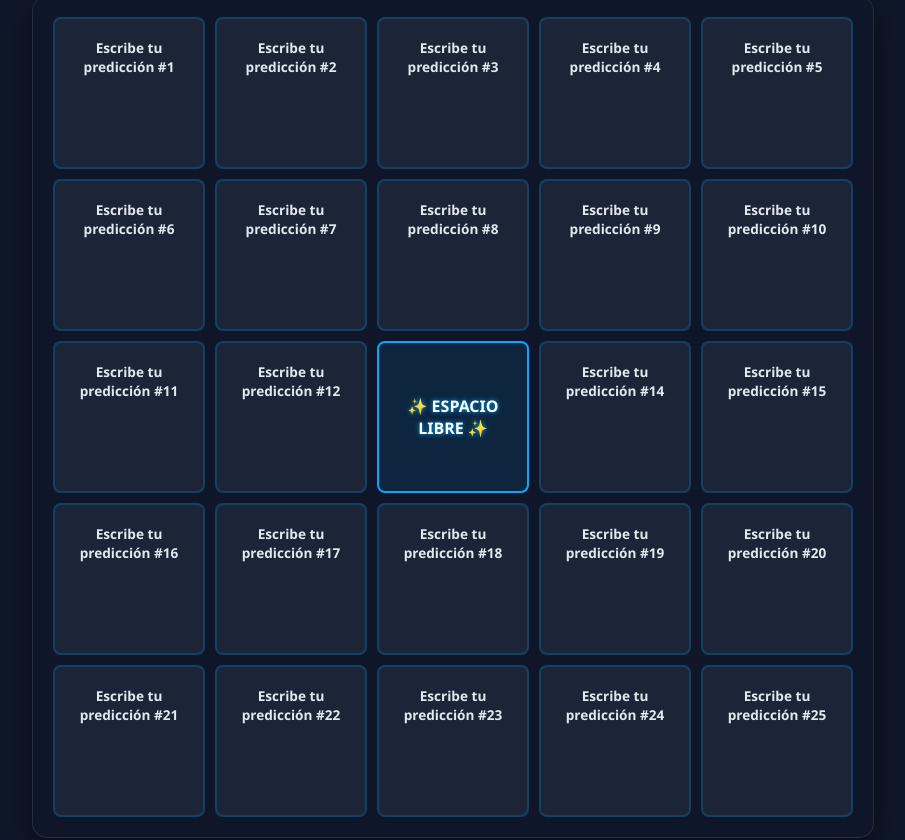
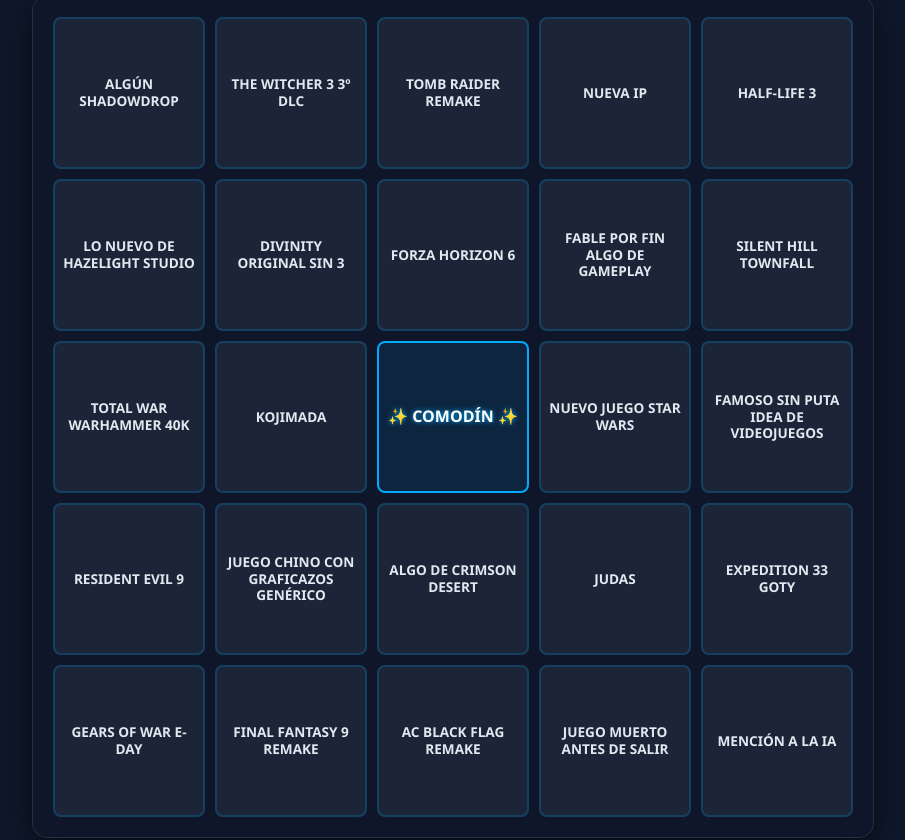
Before and after one commit to JorgePove/bingo_tga_2025_boche, a plain HTML site: page index.html in a window 1280 px wide. Shown: the part 360-1200 px from the top of the page, without its empty margins (187-1092 px from the left). Drawn offline with Linux system fonts and the light colour scheme.

Commit message:
Update index.html
Actualizando con nombres de casillas fijos

```diff
--- a/index.html
+++ b/index.html
@@ -107,41 +107,23 @@
             background: rgba(30, 41, 59, 0.9);
             border: 2px solid rgba(0, 170, 255, 0.2);
             aspect-ratio: 1 / 1;
-            /* PROPIEDADES CLAVE PARA EL CENTRADO */
+            /* PROPIEDADES CLAVE PARA EL CENTRADO DE TEXTO */
             display: flex;
             align-items: center;
             justify-content: center;
 
-            padding: 5px;
+            padding: 8px; /* Aumentamos el padding para el texto fijo */
             text-align: center;
             font-weight: bold;
+            font-size: 0.85rem; /* Tamaño para texto fijo */
             cursor: pointer;
             transition: all 0.3s ease;
             border-radius: 8px;
             user-select: none;
             color: #e2e8f0;
-            position: relative; /* Clave para superponer la X */
-            overflow: hidden; /* Asegura que la X no desborde */
-        }
-
-        /* Estilos del área de texto (para editar) */
-        .cell textarea {
-            /* TAMAÑO REDUCIDO PARA AUMENTAR EL ÁREA CLICABLE */
-            width: 80%;
-            height: 80%;
-
-            background: transparent;
-            border: none;
-            resize: none;
-            color: inherit;
-            font-size: 0.85rem;
-            font-family: inherit;
-            text-align: center;
-            font-weight: bold;
-            padding: 0;
-            box-sizing: border-box;
-            outline: none;
+            position: relative;
             overflow: hidden;
+            line-height: 1.2; /* Mejoramos la legibilidad de múltiples líneas */
         }
 
         .cell.free-space {
@@ -163,11 +145,11 @@
         /* ------------------------------------------------ */
         .cell.selected {
             /* Sombreado y fondo rojo transparente */
-            background: rgba(255, 0, 0, 0.2); /* Rojo muy transparente */
-            border-color: #ff0000; /* Borde rojo intenso */
-            color: #ffc0c0; /* Texto ligeramente rojizo */
+            background: rgba(255, 0, 0, 0.2);
+            border-color: #ff0000;
+            color: #ffc0c0;
             text-shadow: 0 0 5px #ff0000;
-            box-shadow: inset 0 0 20px rgba(255, 0, 0, 0.4), 0 0 15px rgba(255, 0, 0, 0.8); /* Sombra exterior roja */
+            box-shadow: inset 0 0 20px rgba(255, 0, 0, 0.4), 0 0 15px rgba(255, 0, 0, 0.8);
         }
 
         /* Pseudoelemento para la primera barra de la X (/) */
@@ -176,9 +158,9 @@
             position: absolute;
             top: 50%;
             left: 50%;
-            width: 120%; /* Asegura que cubra toda la celda */
-            height: 15px; /* Grosor de la línea */
-            background: rgba(255, 0, 0, 0.4); /* Rojo con transparencia */
+            width: 120%;
+            height: 15px;
+            background: rgba(255, 0, 0, 0.4);
             transform: translate(-50%, -50%) rotate(45deg);
             z-index: 10;
         }
@@ -191,13 +173,13 @@
             left: 50%;
             width: 120%;
             height: 15px;
-            background: rgba(255, 0, 0, 0.4); /* Rojo con transparencia */
+            background: rgba(255, 0, 0, 0.4);
             transform: translate(-50%, -50%) rotate(-45deg);
             z-index: 10;
         }
 
-        /* El área de texto y el texto de la casilla libre deben estar por encima de la X (mayor z-index) */
-        .cell.selected textarea,
+        /* El texto de la celda debe estar por encima de la X */
+        .cell.selected,
         .cell.free-space {
             z-index: 11;
         }
@@ -232,12 +214,10 @@
             .metallic-title { font-size: 1.5rem; }
             .neon-year { font-size: 2.5rem; }
             .bingo-grid { gap: 5px; }
-            .cell textarea { font-size: 0.65rem; }
+            .cell { font-size: 0.65rem; padding: 5px; }
             .cell.free-space { font-size: 0.75rem; }
-
-            /* Ajuste de la X para móviles */
             .cell.selected::before, .cell.selected::after {
-                height: 10px; /* X más fina en móviles */
+                height: 10px;
             }
         }
     </style>
@@ -271,31 +251,60 @@
     <script>
         const board = document.getElementById('bingoBoard');
 
+        // ==========================================================
+        // === ZONA DE PREDICCIONES: Modifica solo este array ===
+        // ==========================================================
+        const PREDICCIONES_BINGO = [
+            // Fila 1
+            "ALGÚN SHADOWDROP",
+            "THE WITCHER 3 3º DLC",
+            "TOMB RAIDER REMAKE",
+            "NUEVA IP",
+            "HALF-LIFE 3",
+            // Fila 2
+            "LO NUEVO DE HAZELIGHT STUDIO",
+            "DIVINITY ORIGINAL SIN 3",
+            "FORZA HORIZON 6",
+            "FABLE POR FIN ALGO DE GAMEPLAY",
+            "SILENT HILL TOWNFALL",
+            // Fila 3
+            "TOTAL WAR WARHAMMER 40K",
+            "KOJIMADA",
+            "✨ COMODÍN ✨", // Posición 12 (Contará como índice 12 si se usa el comodín)
+            "NUEVO JUEGO STAR WARS",
+            "FAMOSO SIN PUTA IDEA DE VIDEOJUEGOS",
+            // Fila 4
+            "RESIDENT EVIL 9",
+            "JUEGO CHINO CON GRAFICAZOS GENÉRICO",
+            "ALGO DE CRIMSON DESERT",
+            "JUDAS",
+            "EXPEDITION 33 GOTY",
+            // Fila 5
+            "GEARS OF WAR E-DAY",
+            "FINAL FANTASY 9 REMAKE",
+            "AC BLACK FLAG REMAKE",
+            "JUEGO MUERTO ANTES DE SALIR",
+            "MENCIÓN A LA IA"
+        ];
+        // ==========================================================
+
         function createBoard() {
             for (let i = 0; i < 25; i++) {
                 const cell = document.createElement('div');
                 cell.classList.add('cell');
 
+                // Asignar el texto de la lista al contenido de la celda
+                cell.textContent = PREDICCIONES_BINGO[i];
+
+                // Identificar y estilizar la casilla de comodín (índice 12)
                 if (i === 12) {
-                     // Casilla central: Texto fijo y clase especial
-                     cell.textContent = "✨ ESPACIO LIBRE ✨";
                      cell.classList.add('free-space');
-                } else {
-                    // Creación del área de texto para que el usuario escriba
-                    const textarea = document.createElement('textarea');
-                    textarea.value = `Escribe tu predicción #${i + 1}`;
-                    textarea.rows = 3;
-                    cell.appendChild(textarea);
-
-                    // Bloqueamos la propagación del clic al editar el texto.
-                    textarea.addEventListener('click', (e) => {
-                        e.stopPropagation();
-                    });
                 }
 
                 // Evento para marcar/desmarcar la celda (funcionalidad de bingo).
                 cell.addEventListener('click', () => {
-                    if (!cell.classList.contains('free-space')) {
+                    // La casilla "Comodín" funciona como la casilla "Espacio Libre" anterior: es marcada por defecto.
+                    if (i !== 12) {
                         cell.classList.toggle('selected');
                     }
                 });
```
